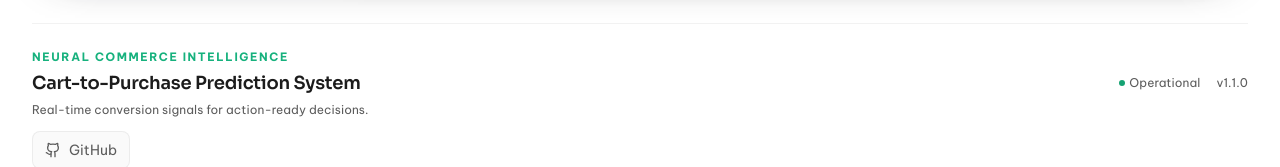
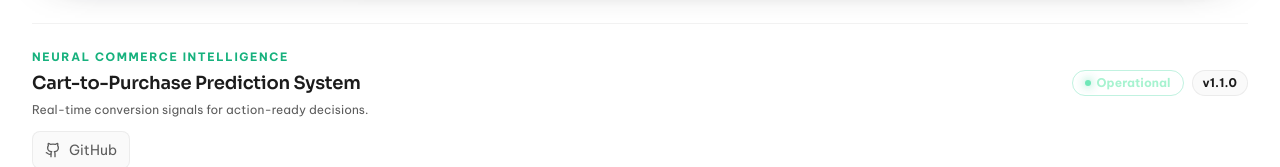
Before and after one commit to TQuang122/Cart-to-Purchase-Conversion-Prediction, a React (Vite) app in the folder serving_pipeline/react-ui/: page / in a window 1280 px wide. Shown: the part 1949-2116 px from the top of the page. Built offline with nearby package versions, Linux system fonts and the light colour scheme; no server answers.

Commit message:
style(ui): polish footer operational and version badges

```diff
--- a/serving_pipeline/react-ui/src/App.tsx
+++ b/serving_pipeline/react-ui/src/App.tsx
@@ -268,7 +268,15 @@ function App() {
                   Real-time conversion signals for action-ready decisions.
                 </p>
               </div>
-              <div className="type-caption flex items-center gap-4 text-text-secondary"><span className="flex items-center gap-1"><span className="state-fill-success h-1.5 w-1.5 rounded-full animate-pulse" />Operational</span><span>v1.1.0</span></div>
+              <div className="flex items-center gap-2">
+                <span className="inline-flex items-center gap-1.5 rounded-full border border-emerald-400/30 bg-emerald-500/12 px-3 py-1 text-xs font-semibold text-emerald-200">
+                  <span className="h-1.5 w-1.5 rounded-full bg-emerald-300 shadow-[0_0_10px_rgba(52,211,153,0.9)]" />
+                  Operational
+                </span>
+                <span className="inline-flex items-center rounded-full border border-border/70 bg-surface-2/75 px-2.5 py-1 text-xs font-semibold text-text-primary">
+                  v1.1.0
+                </span>
+              </div>
             </div>
             <div className="mt-3 flex justify-center sm:justify-start">
               <a
```
